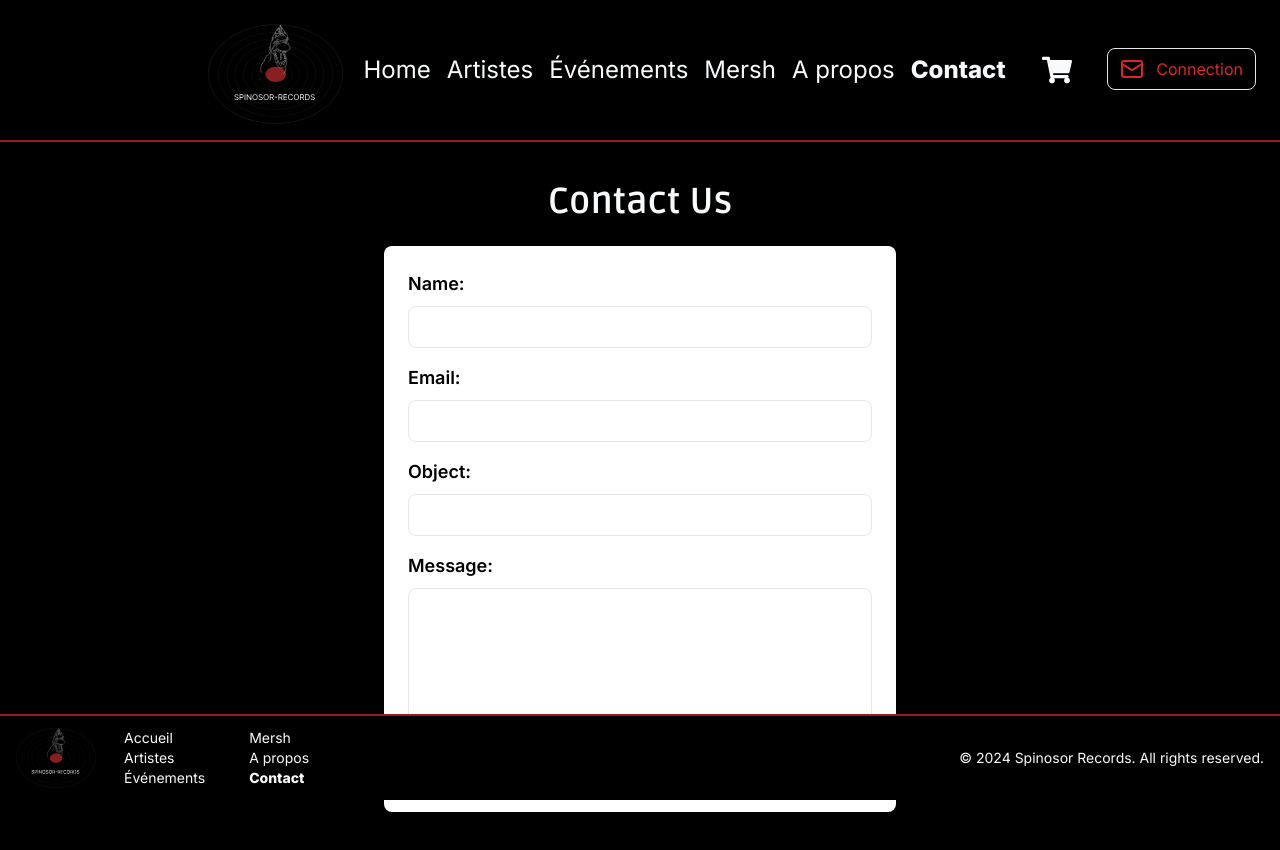
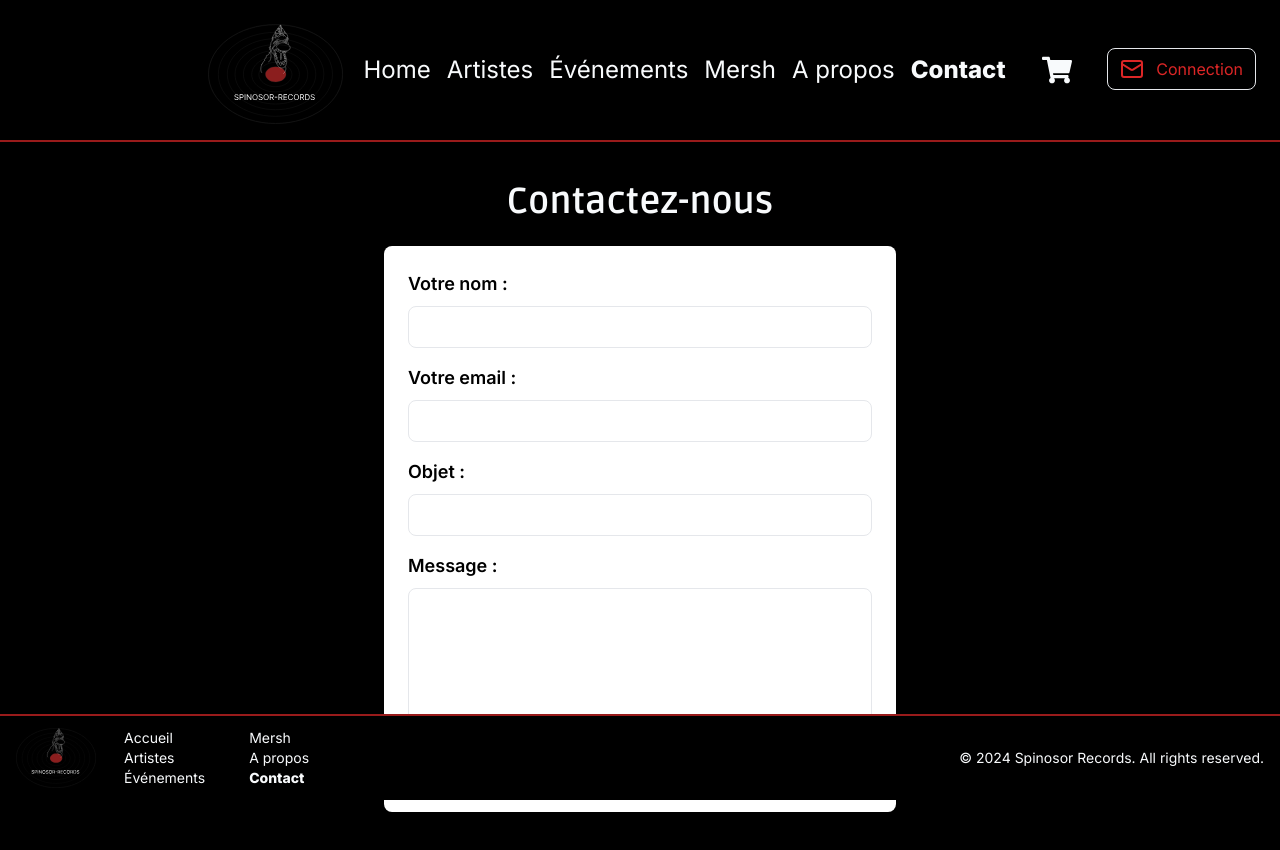
Before and after one commit to Funkysys/spinosor, a Next.js app: page /home/contact in a window 1280 px wide. Shown: the top 850 px of the page. Built offline with nearby package versions, Linux system fonts and the light colour scheme; no server answers; a web font is replaced by a local one; what tailwindcss-animated would draw is missing.

Commit message:
french version of contact page

```diff
--- a/app/home/contact/page.tsx
+++ b/app/home/contact/page.tsx
@@ -48,7 +48,7 @@ const ContactPage: React.FC = () => {
 
   return (
     <div className="container mx-auto py-10 mb-20">
-      <h1 className="text-4xl font-bold text-center mb-6">Contact Us</h1>
+      <h1 className="text-4xl font-bold text-center mb-6">Contactez-nous </h1>
 
       {submitted ? (
         <div className="bg-green-100 text-green-800 p-4 rounded-lg text-center">
@@ -61,7 +61,7 @@ const ContactPage: React.FC = () => {
         >
           <div className="mb-4">
             <label htmlFor="name" className="block text-lg font-semibold mb-2">
-              Name:
+              Votre nom :
             </label>
             <input
               type="text"
@@ -76,7 +76,7 @@ const ContactPage: React.FC = () => {
 
           <div className="mb-4">
             <label htmlFor="email" className="block text-lg font-semibold mb-2">
-              Email:
+              Votre email :
             </label>
             <input
               type="email"
@@ -94,7 +94,7 @@ const ContactPage: React.FC = () => {
               htmlFor="object"
               className="block text-lg font-semibold mb-2"
             >
-              Object:
+              Objet :
             </label>
             <input
               type="text"
@@ -112,7 +112,7 @@ const ContactPage: React.FC = () => {
               htmlFor="message"
               className="block text-lg font-semibold mb-2"
             >
-              Message:
+              Message :
             </label>
             <textarea
               id="message"
@@ -130,7 +130,7 @@ const ContactPage: React.FC = () => {
             disabled={isPending}
             className="bg-red-800 text-white py-2 px-4 rounded-lg w-full hover:bg-red-700 transition duration-300"
           >
-            {isPending ? "Envoi en cours..." : "Submit"}
+            {isPending ? "Envoi en cours..." : "Envoyer"}
           </button>
 
           {errorMessage && (
```
